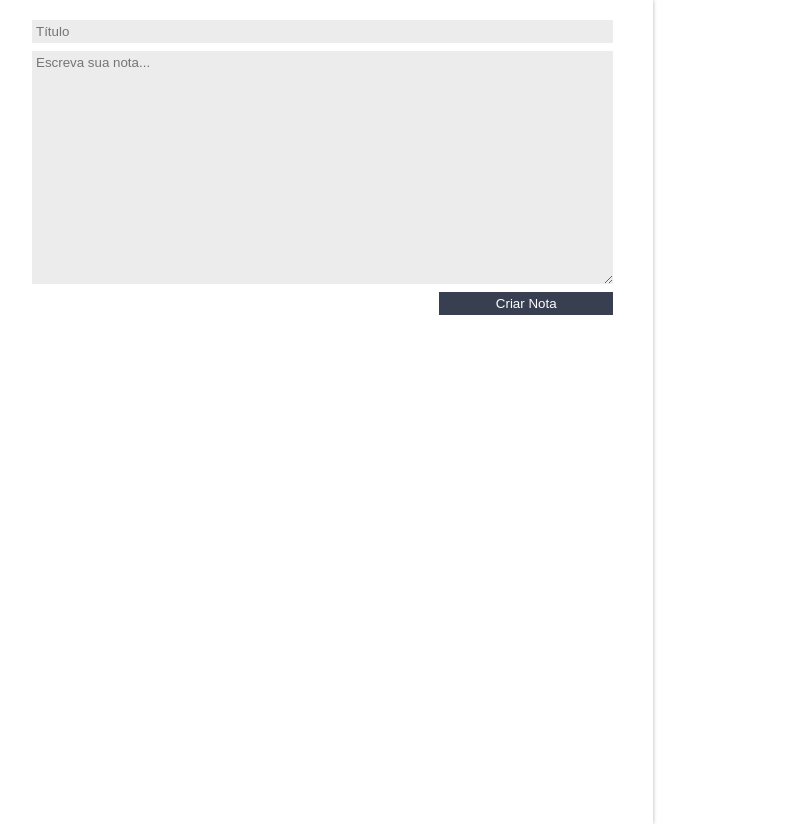
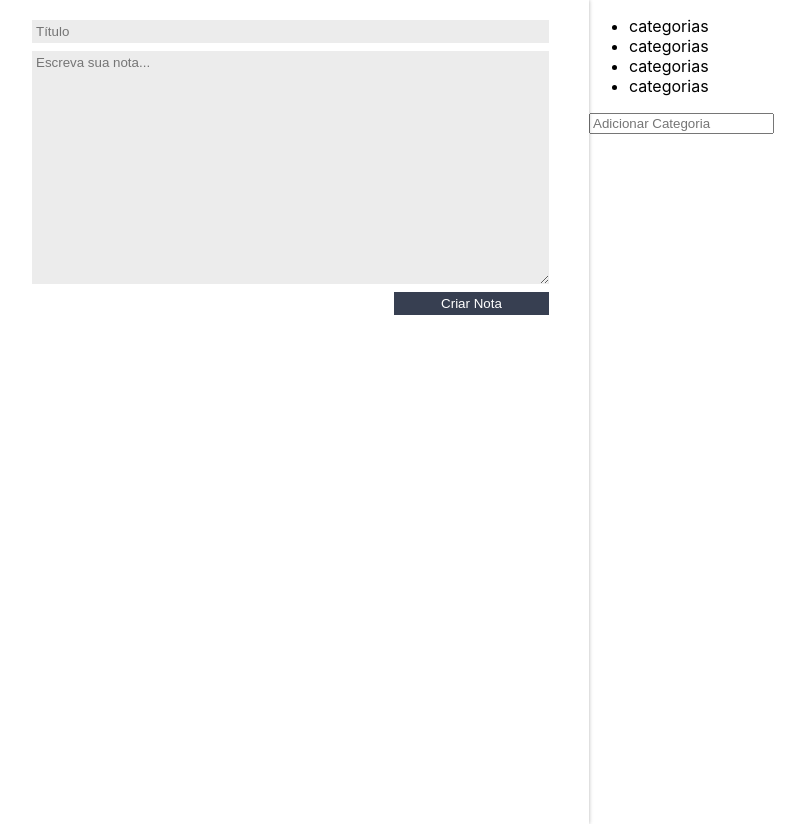
Before and after one commit to mateus-azevedo/learning-react-js, a React (Create React App) app in the folder react_ciclo_componente/: page / in a window 1280 px wide. Shown: the whole page, without its empty margins (8-813 px from the left). Built offline with nearby package versions, Linux system fonts and the light colour scheme.

Commit message:
criando a lista de categorias

```diff
--- a/react_ciclo_componente/src/App.jsx
+++ b/react_ciclo_componente/src/App.jsx
@@ -1,6 +1,7 @@
 import React, { Component } from "react";
 import ListaDeNotas from "./components/ListaDeNotas";
 import FormularioCadastro from "./components/FormularioCadastro";
+import ListaDeCategorias from "./components/ListaDeCategorias";
 import "./assets/App.css";
 import "./assets/index.css";
 
@@ -33,10 +34,13 @@ export default class App extends Component {
     return (
       <section className="conteudo">
         <FormularioCadastro createNote={this.createNote.bind(this)} />
-        <ListaDeNotas
-          notas={this.state.notas}
-          apagarNota={this.deleteNote.bind(this)}
-        />
+        <main className="conteudo-principal">
+          <ListaDeCategorias />
+          <ListaDeNotas
+            notas={this.state.notas}
+            apagarNota={this.deleteNote.bind(this)}
+          />
+        </main>
       </section>
     );
   }
--- a/react_ciclo_componente/src/assets/App.css
+++ b/react_ciclo_componente/src/assets/App.css
@@ -1,5 +1,9 @@
 .conteudo {
   display: flex;
+}
+
+.conteudo-principal {
+  flex-grow: 3;
 }
 
 :root {
--- /dev/null
+++ b/react_ciclo_componente/src/components/ListaDeCategorias/ListaDeCategorias.jsx
@@ -0,0 +1,23 @@
+import React, { Component } from "react";
+import "./style.css";
+export default class ListaDeCategorias extends Component {
+  state = {};
+
+  render() {
+    return (
+      <section className="lista-categorias">
+        <ul className="lista-categorias_lista">
+          <li className="lista-categorias_item">categorias</li>
+          <li className="lista-categorias_item">categorias</li>
+          <li className="lista-categorias_item">categorias</li>
+          <li className="lista-categorias_item">categorias</li>
+        </ul>
+        <input
+          type="text"
+          className="lista-categorias_input"
+          placeholder="Adicionar Categoria"
+        />
+      </section>
+    );
+  }
+}
--- /dev/null
+++ b/react_ciclo_componente/src/components/ListaDeCategorias/index.js
@@ -0,0 +1,2 @@
+import ListaDeCategorias from "./ListaDeCategorias";
+export default ListaDeCategorias;
--- /dev/null
+++ b/react_ciclo_componente/src/components/ListaDeCategorias/style.css
@@ -0,0 +1,11 @@
+.lista-categorias {
+}
+
+.lista-categorias_lista {
+}
+
+.lista-categorias_item {
+}
+
+.lista-categorias_input {
+}
```
